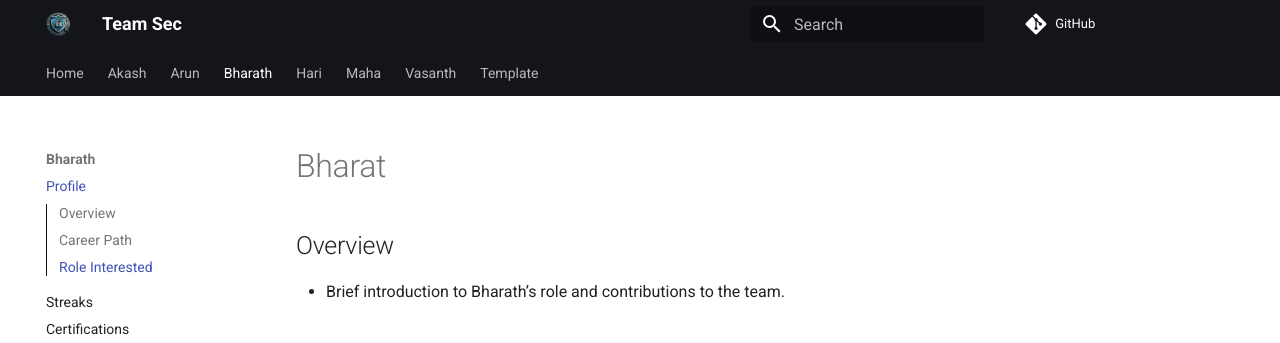
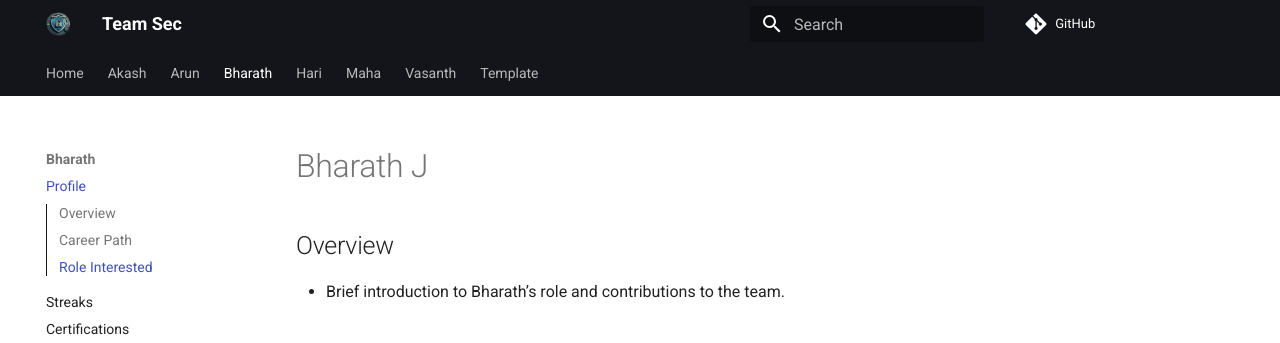
Before and after one commit to mr3xplorer/team_sec, an MkDocs documentation site: the page built from docs/Bharath/bharat.md, in a window 1280 px wide. Shown: the top 343 px of the page. Built offline with MkDocs 1.6.1 and Material for MkDocs 9.7.7, drawn with Linux system fonts in a browser that asks for light colours; comment, search, counter and statistics services are not loaded.

Commit message:
Update bharat.md

```diff
--- a/docs/Bharath/bharat.md
+++ b/docs/Bharath/bharat.md
@@ -1,4 +1,4 @@
-# Bharat
+# Bharath J
 
 ## Overview
 - Brief introduction to Bharath’s role and contributions to the team.
```
